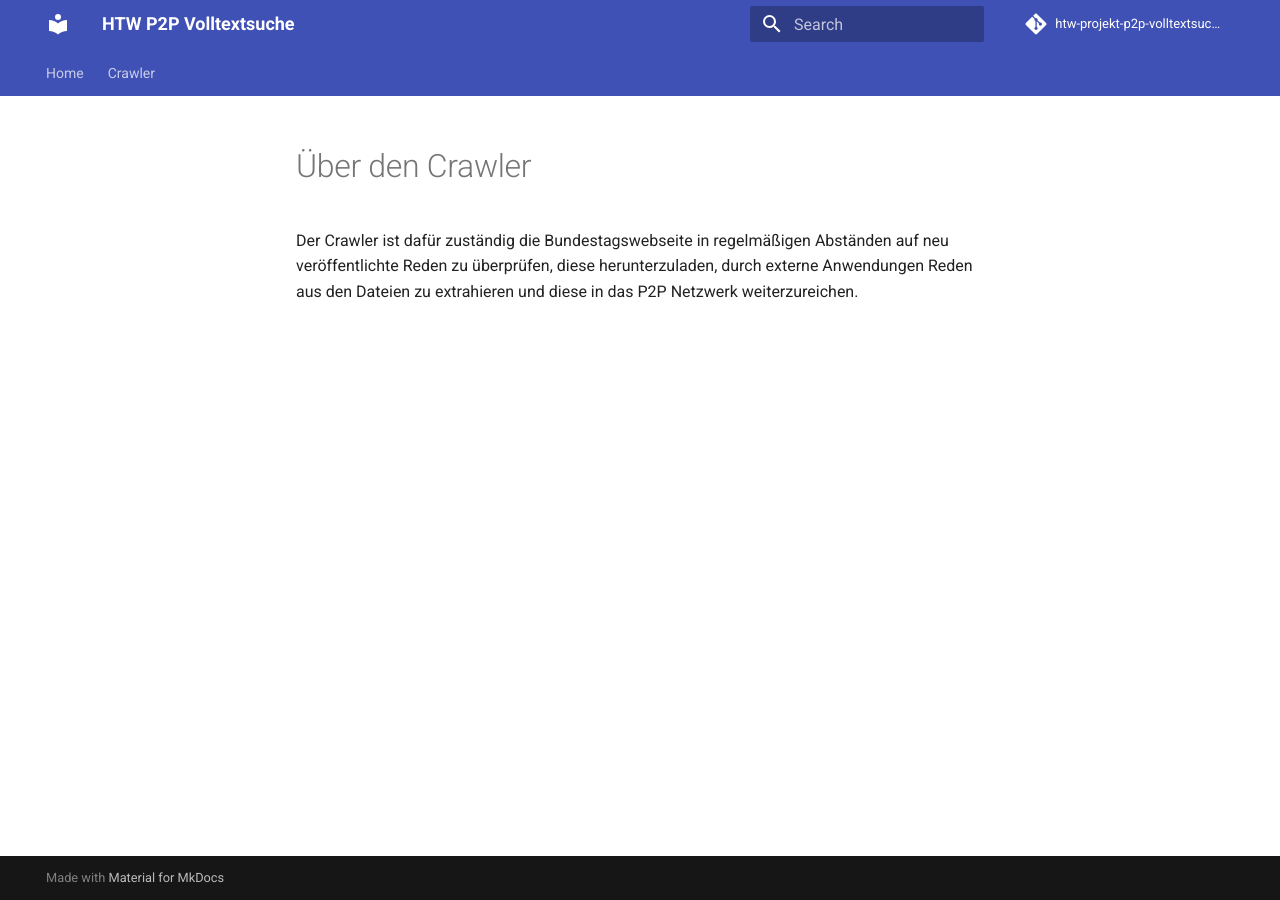
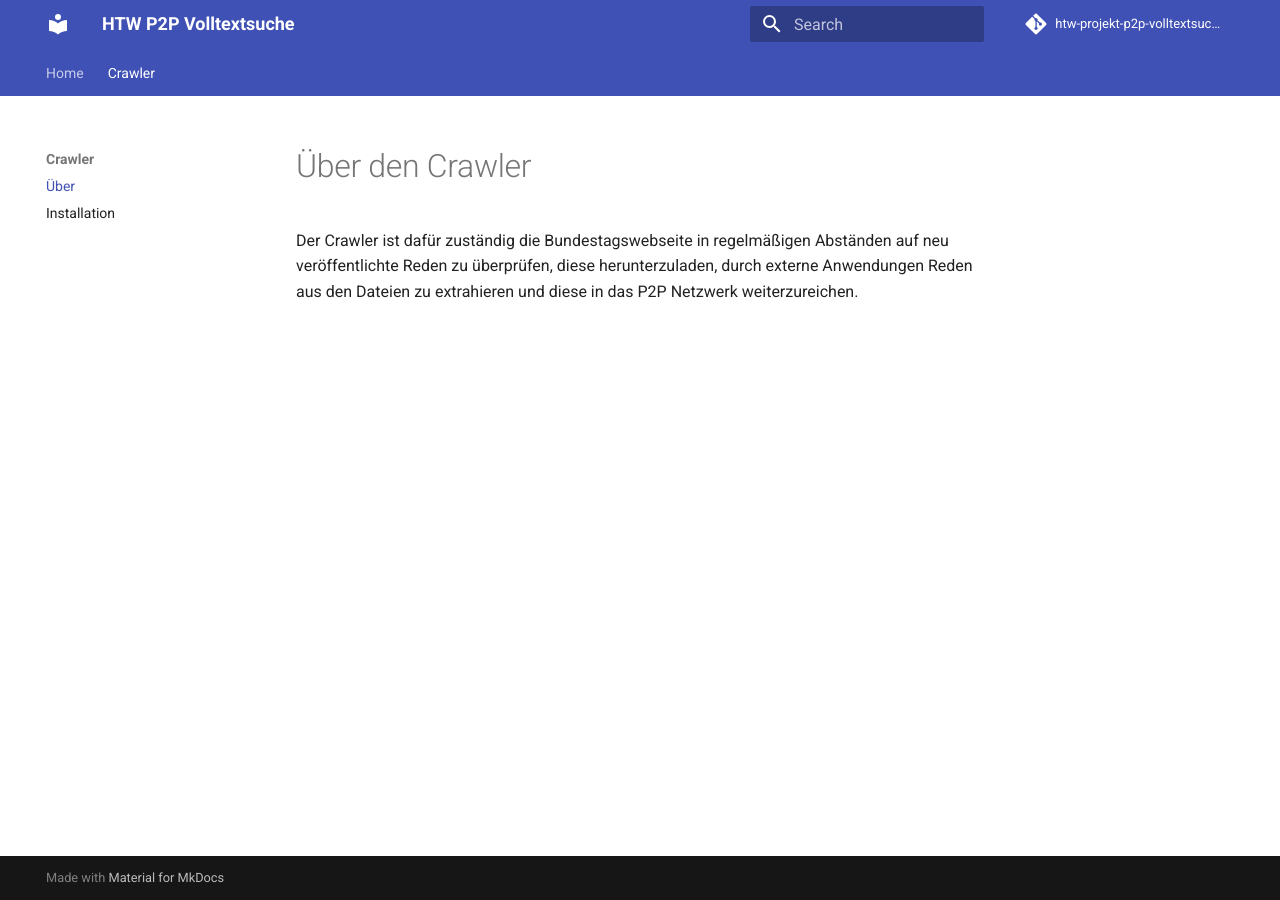
Before and after one commit to htw-projekt-p2p-volltextsuche/docs, an MkDocs documentation site: the page built from docs/crawler/about.md, in a window 1280 px wide. Built offline with MkDocs 1.6.1 and Material for MkDocs 9.7.7, drawn with Linux system fonts in a browser that asks for light colours; comment, search, counter and statistics services are not loaded.

Commit message:
Added About point for Crawler to navbar

```diff
--- a/mkdocs.yml
+++ b/mkdocs.yml
@@ -8,7 +8,9 @@ repo_url: 'https://github.com/htw-projekt-p2p-volltextsuche/docs'
 nav:
   - Home: index.md
   - Crawler:
+    - Über: crawler/about.md
     - Installation: crawler/installation.md
+
 theme:
   name: 'material'
 
```
